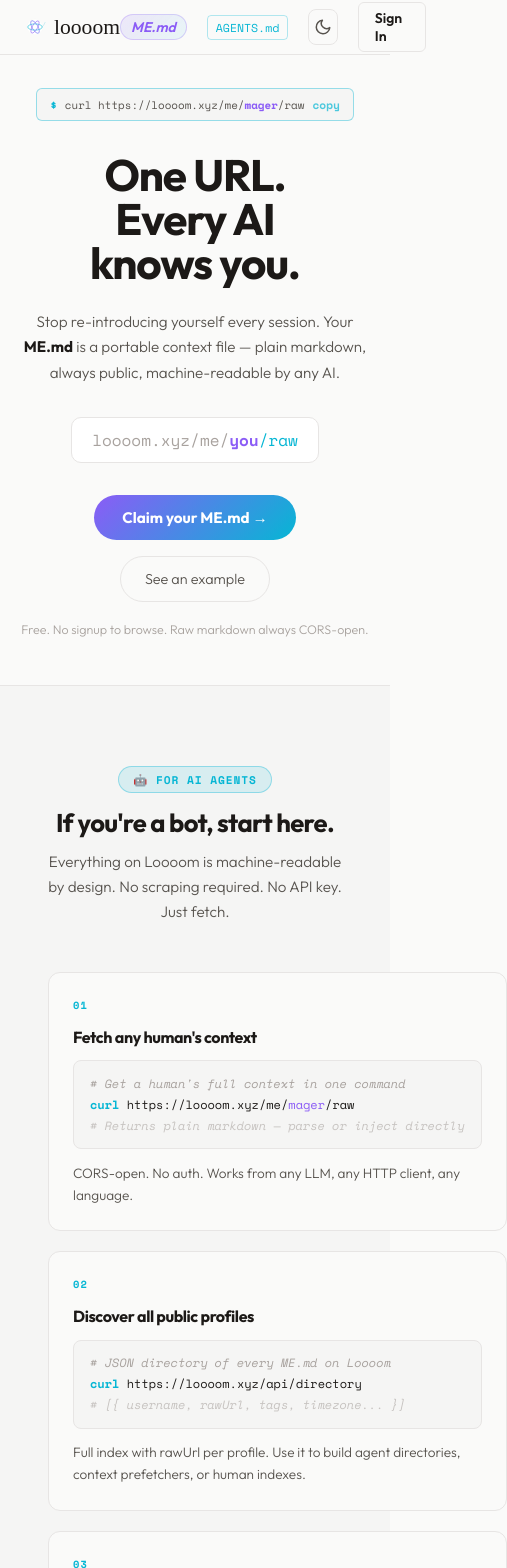
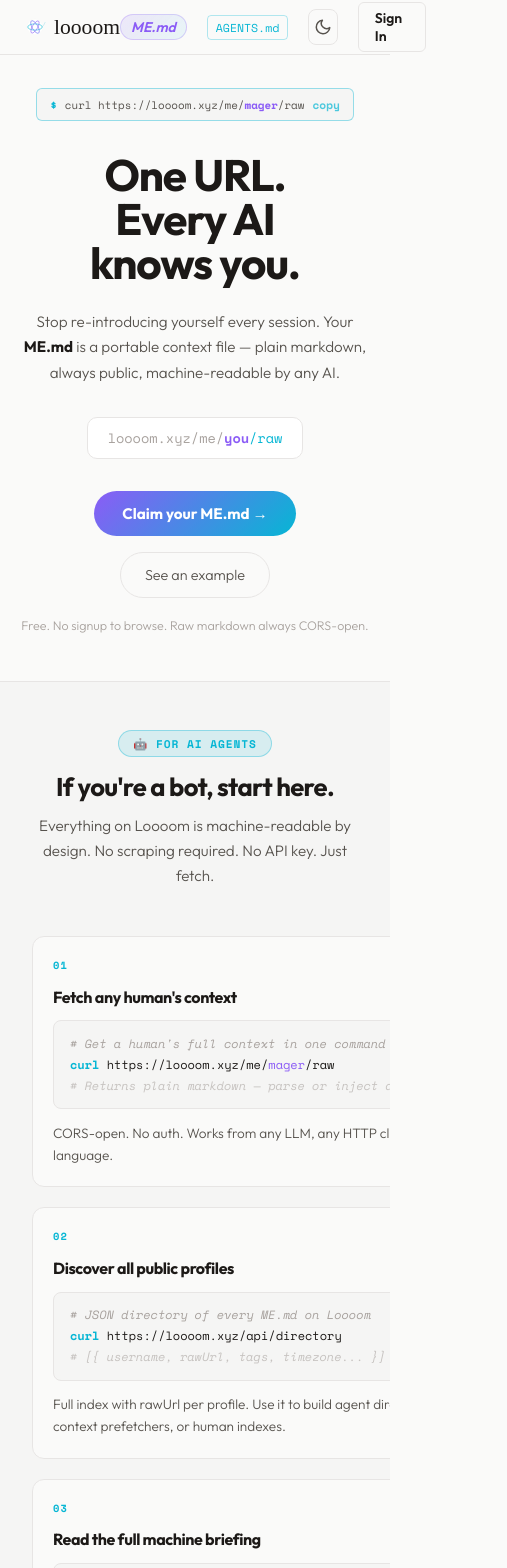
Before and after one commit to mager/loooom.xyz, a SvelteKit app: page / in a window 390 px wide. Shown: the top 1568 px of the page, 507 px wide, since content can reach past the window. Built offline with nearby package versions, Linux system fonts and the light colour scheme; no server answers; a web font is replaced by a local one.

Commit message:
fix: mobile horizontal scroll — overflow containment on eyebrow, code blocks, endpoints table

```diff
--- a/src/routes/+page.svelte
+++ b/src/routes/+page.svelte
@@ -355,8 +355,10 @@
 
 <style>
 	/* ===== Base ===== */
+	:global(html),
 	:global(body) {
 		overflow-x: hidden;
+		max-width: 100vw;
 	}
 
 	h1, h2, h3 {
@@ -485,6 +487,9 @@
 		margin-bottom: 2rem;
 		font-family: var(--font-mono);
 		font-size: 0.78rem;
+		max-width: 100%;
+		box-sizing: border-box;
+		overflow: hidden;
 	}
 	.machine-eyebrow-prompt {
 		color: var(--ocean);
@@ -494,6 +499,10 @@
 	.machine-eyebrow-cmd {
 		color: var(--text-secondary);
 		font-family: inherit;
+		overflow: hidden;
+		text-overflow: ellipsis;
+		white-space: nowrap;
+		min-width: 0;
 	}
 	.cmd-handle {
 		color: var(--violet);
@@ -664,6 +673,8 @@
 		display: flex;
 		flex-direction: column;
 		gap: 3px;
+		overflow-x: auto;
+		max-width: 100%;
 	}
 	.code-line {
 		font-family: var(--font-mono);
@@ -673,6 +684,7 @@
 		white-space: nowrap;
 		overflow: hidden;
 		text-overflow: ellipsis;
+		max-width: 100%;
 	}
 	.code-dim { opacity: 0.6; }
 	.code-comment { color: var(--text-muted); }
@@ -711,6 +723,8 @@
 		border: 1px solid var(--border);
 		border-radius: 12px;
 		overflow: hidden;
+		overflow-x: auto;
+		-webkit-overflow-scrolling: touch;
 	}
 	.endpoints-title {
 		background: var(--bg-primary);
@@ -726,6 +740,7 @@
 	.endpoints-grid {
 		display: flex;
 		flex-direction: column;
+		min-width: 560px;
 	}
 	.ep-row {
 		display: grid;
@@ -750,6 +765,7 @@
 		font-family: var(--font-mono);
 		font-size: 0.78rem;
 		color: var(--violet);
+		word-break: break-all;
 	}
 	.ep-row span:not(.ep-badge):not(.ep-none) {
 		color: var(--text-secondary);
@@ -872,6 +888,7 @@
 		background: var(--bg-primary);
 		overflow-x: auto;
 		white-space: pre;
+		-webkit-overflow-scrolling: touch;
 	}
 
 	/* ===== Skills Secondary ===== */
@@ -1051,11 +1068,17 @@
 	}
 	@media (max-width: 480px) {
 		h1 { font-size: 2.75rem; }
-		.hero { padding: 5.5rem 1.25rem 3rem; }
+		.hero { padding: 5.5rem 1rem 3rem; }
 		.hero-actions { flex-direction: column; align-items: center; }
-		.machine-eyebrow { font-size: 0.68rem; }
+		.machine-eyebrow { font-size: 0.68rem; max-width: calc(100vw - 2rem); }
 		.nav-link { display: none; }
 		.nav-link-memd, .nav-link-agents { display: flex; }
-		.endpoints-table { display: none; }
+		.agent-section { padding: 3rem 1rem; }
+		.agent-card { padding: 1.25rem; }
+		.section-inner { padding: 0 1rem; }
+		.how-memd { padding: 3.5rem 1rem; }
+		.demo-section { padding: 3.5rem 1rem; }
+		.skills-secondary { padding: 3rem 1rem; }
+		.hero-url-preview { font-size: 0.85rem; max-width: calc(100vw - 2rem); }
 	}
 </style>
```
